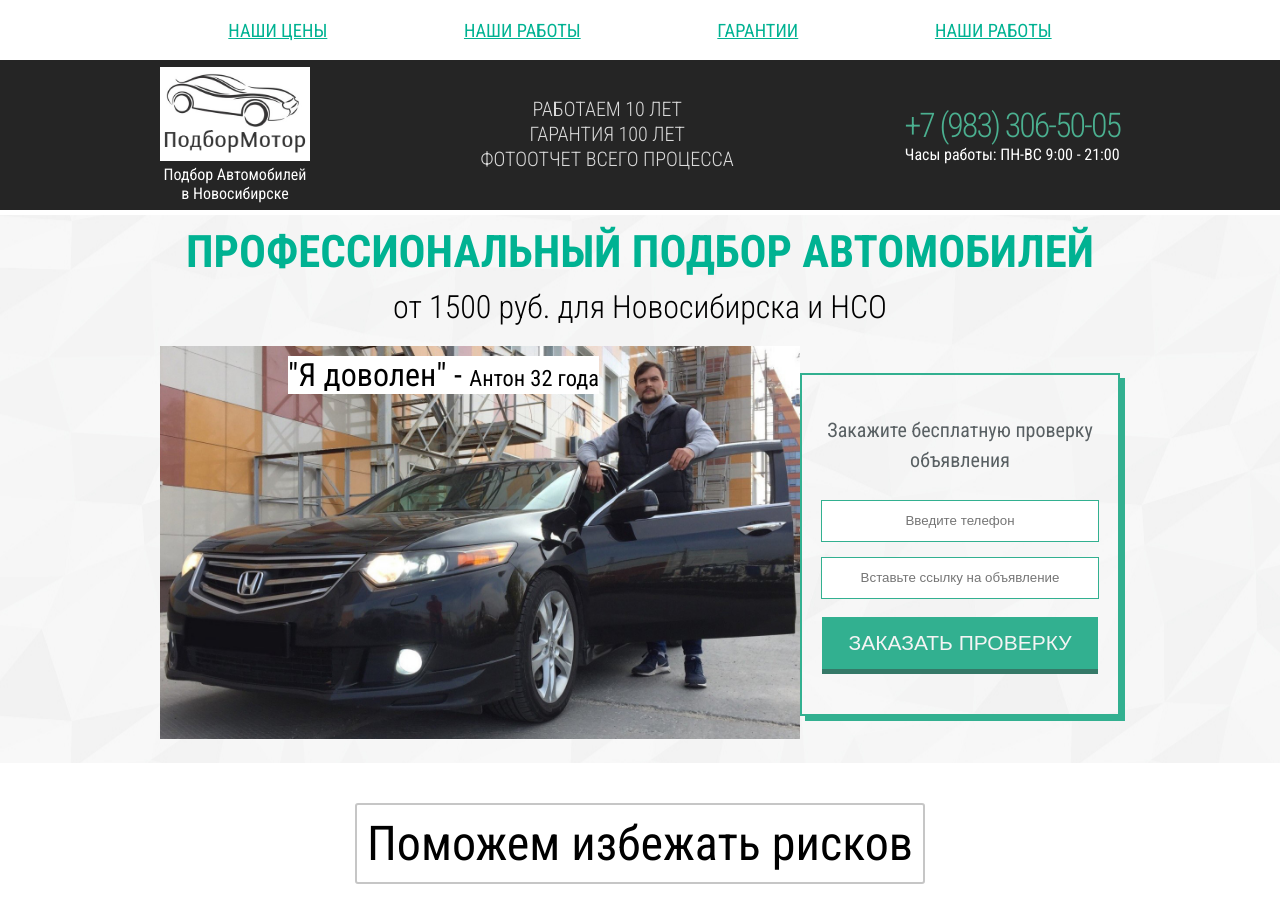
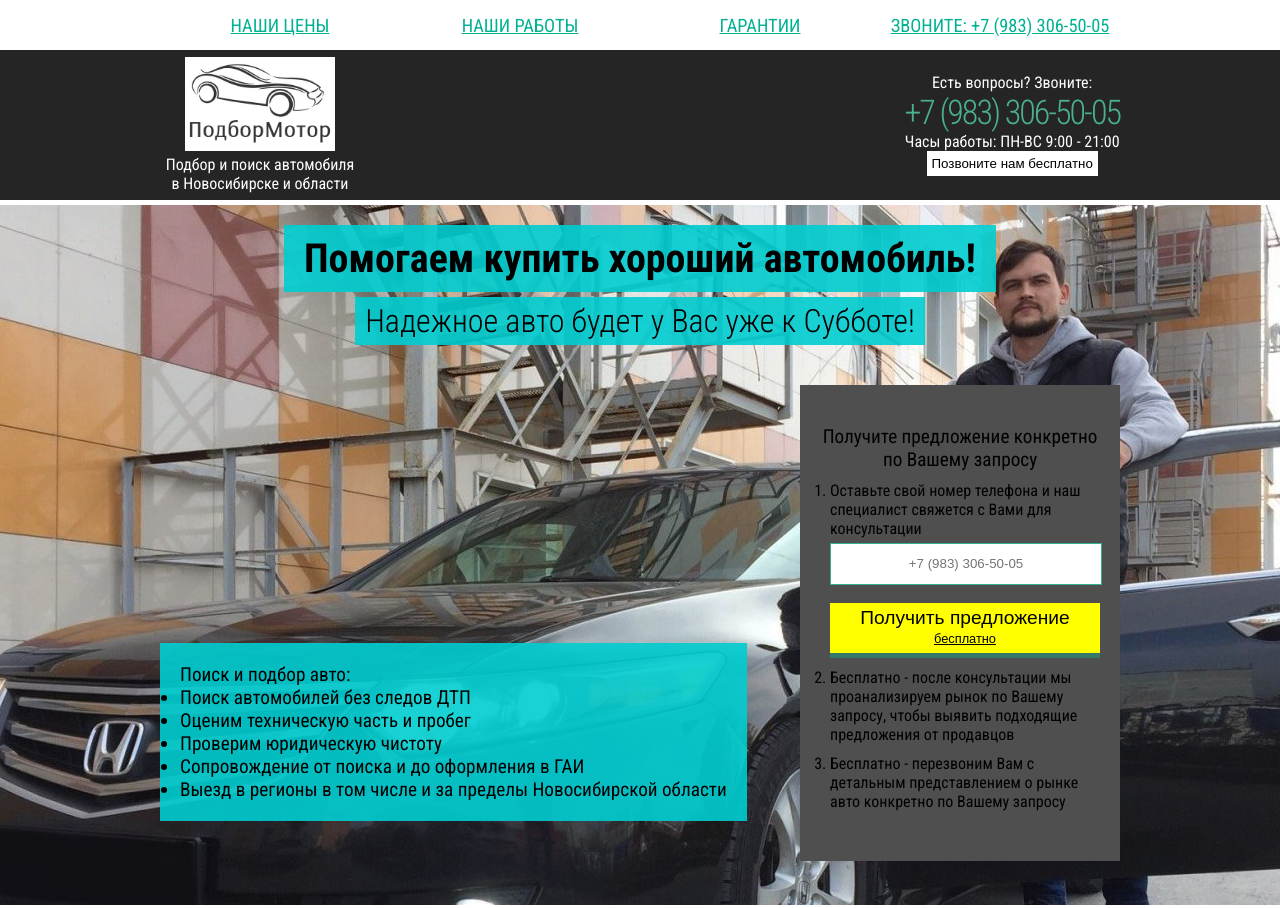
Before and after one commit to Danilyk/motornsk, a website: page app/index.html in a window 1280 px wide. Shown: the top 908 px of the page. Drawn offline with nearby package versions, Linux system fonts and the light colour scheme.

Commit message:
slide first

```diff
--- a/app/index.html
+++ b/app/index.html
@@ -17,6 +17,9 @@
 		     $('.close').click(function() {
 		        $('.price-item__hidden-more').fadeOut(1000);
     		});
+		var date = new Date().getDay();
+		var mas = ["Воскресенью!","Понедельнику!","Вторнику!","Среде!","Четвергу!","Пятнице!","Субботе!"];
+		document.getElementById('day-week').innerHTML = mas[date];
 });
 	</script>
 </head>
@@ -28,7 +31,7 @@
 				<li class="nav-list__item"><a class="nav-list__link" href="#">Наши цены</a></li>
 				<li class="nav-list__item"><a class="nav-list__link" href="#">Наши Работы</a></li>
 				<li class="nav-list__item"><a class="nav-list__link" href="#">Гарантии</a></li>
-				<li class="nav-list__item"><a class="nav-list__link" href="#">Наши работы</a></li>
+				<li class="nav-list__item"><a class="nav-list__link" href="tel: +7 (983) 306-50-05">Звоните: +7 (983) 306-50-05</a></li>
 			</ul>
 		</div>
 	</div>
@@ -40,16 +43,19 @@
 			<div class="b-logo">
 				<div class="b-logo__img">
 					<img src="img/logo.png" alt="">
-					<p class="b-logo__text">Подбор Автомобилей в Новосибирске</p>
+
 				</div>
+				<p class="b-logo__text">Подбор и поиск автомобиля в Новосибирске и области</p>
 			</div>
 			<div class="b-head-center">
-				<span>Работаем 10 лет<br>Гарантия 100 лет<br>фотоотчет всего процесса</span>
-
+				<!-- <span>Работаем 10 лет<br>Гарантия 100 лет<br>фотоотчет всего процесса</span> -->
 			</div>
 			<div class="b-contact">
+				<p>Есть вопросы? Звоните:</p>
 				<a class="b-contact__phone" href="tel:+7 (983) 306-50-05"> +7 (983) 306-50-05 </a>
 				<p>Часы работы: ПН-ВС 9:00 - 21:00</p>
+				<button class="b-contact__button">Позвоните нам бесплатно</button>
+				<!-- <div class="button"></div> -->
 			</div>
 		</div>
 	</div>
@@ -58,21 +64,35 @@
 
 
 	<section class="main container-full-width">
-		<div class="container container-column container-hcenter">
-			<h1 class="main__caption">Профессиональный подбор автомобилей </h1>
-			<p class="main__description">от 1500 руб. для Новосибирска и НСО</p>
-			<div class="main-content container-row container-vcenter">
-				<div class="main-content-img">
-					<img src="img/main.jpg" alt="">
-					<p class="abstract-text"> "Я доволен" - <span>Антон 32 года</span></p>
+		<div class="container container-column container-hcenter container-vcenter">
+				<h1 class="main__caption">Помогаем купить хороший автомобиль!</h1>
+				<p class="main__sub-caption">Надежное авто будет у Вас уже к <span id="day-week"></span></p>
+			<div class="main__content container-row ">
+					<div class="main__content-left container-row container-bottom">
+						<div class="main__content-description">
+							<p>Поиск и подбор авто:</p>
+							<ul>
+								<li>Поиск автомобилей без следов ДТП</li>
+								<li>Оценим техническую часть и пробег</li>
+								<li>Проверим юридическую чистоту</li>
+								<li>Сопровождение от поиска и до оформления в ГАИ</li>
+								<li>Выезд в регионы в том числе и за пределы Новосибирской области</li>
+							</ul>
+						</div>
 				</div>
-				<div class="main-content-form">
+				<div class="main__content-form">
 					<form class="call-back-form container-column container-hcenter container-vcenter" action="">
-						<p class="call-back-form__title">Закажите бесплатную проверку объявления</p>
-						<span class="call-back-form__description"></span>
-						<input class="call-back-form__phone" type="text" placeholder="Введите телефон"/>
-						<input class="call-back-form__link" type="text" placeholder="Вставьте ссылку на объявление"/>
-						<input class="call-back-form__button" type="submit" value="Заказать проверку"/>
+						<p class="call-back-form__title">Получите предложение конкретно по Вашему запросу</p>
+						<ol>
+							<li> Оставьте свой номер телефона и наш специалист свяжется с Вами для консультации
+								<input class="call-back-form__phone" type="text" placeholder="+7 (983) 306-50-05"/>
+								<button class="call-back-form__button"> Получить предложение <br>
+							<span>бесплатно</span></button>
+							</li>
+							<li>Бесплатно - после консультации мы проанализируем рынок по Вашему запросу, чтобы выявить подходящие предложения от продавцов</li>
+							<li>Бесплатно - перезвоним Вам с детальным представлением о рынке авто конкретно по Вашему запросу</li>
+						</ol>
+
 					</form>
 				</div>
 			</div>
--- a/app/sass/header.sass
+++ b/app/sass/header.sass
@@ -1,6 +1,5 @@
-
 .header
-	margin: 60px 0 0 0
+	margin-top: 50px
 	background-color: rgb(37,37,37)
 	height: 150px
 	.b-head-center
@@ -12,6 +11,7 @@
 		line-height: 25px
 //--------------------------------------- block header logo -------------------
 .b-logo
+	width: 200px
 	&__img
 		width: 150px
 		margin: 0 auto
@@ -30,3 +30,8 @@
 		letter-spacing: -2px
 		&:hover
 			text-decoration: underline
+	&__button
+		background: #fff
+		padding: 5px
+		border: none
+		border-radius: none
--- a/app/sass/main.sass
+++ b/app/sass/main.sass
@@ -287,3 +287,75 @@ img
 			border: none
 			cursor: pointer
 			margin: 10px 0 0 0
+
+
+
+
+
+.call-back-form
+	height: 100%
+	padding: 20px 20px
+	text-align: left
+	background: #4F4F4F
+	ol
+		margin-left: 10px
+		li
+			margin-bottom: 10px
+	&__title
+		text-align: center
+		margin-bottom: 10px
+		font-size: 1.2em
+		color: #000
+	&__phone, &__link
+		width: 100%
+		line-height: 3em
+		border: 1px solid #32b090
+		text-align: center
+		margin: 5px 0 10px
+	&__button
+		width: 100%
+		padding: 5px
+		margin: 8px 0 0 0
+		background: yellow
+		border: none
+		border-bottom: 5px solid #357968
+		cursor: pointer
+		// text-transform: uppercase
+		font-size: 1.2em
+		line-height: 1em
+		color: #000
+		span
+			font-size: 0.8rem
+			text-decoration: underline
+		&:hover
+			font-weight: 600
+.main
+	background: url(../img/main.jpg) center top no-repeat
+	height: 700px
+	margin-top: 5px
+	text-align: center
+	&__content
+		margin: 40px 0
+		&-left
+			flex: 2
+		&-form
+			flex: 1
+		&-description
+			padding: 20px
+			background-color: rgba(000,206,209,0.9)
+			text-align: left
+			// padding-left: 20px
+			font-size: 1.2em
+	&__caption
+		margin: 20px 0 5px
+		font-size: 2.5em
+		font-weight: 600
+		color: #000
+		background-color: rgba(000,206,209,0.9)
+		padding: 10px 20px
+	&__sub-caption
+		font-size: 2em
+		font-weight: 300
+		color: #000
+		background-color: rgba(000,206,209,0.9)
+		padding: 5px 10px
--- a/app/sass/mainslide.sass
+++ /dev/null
@@ -1,60 +0,0 @@
-.call-back-form
-	height: 100%
-	padding: 40px 20px
-	text-align: center
-	border: 2px solid #32b090
-	box-shadow: 5px 5px 0 0 #32b090
-	&__title
-		line-height: 1.5em
-		margin-bottom: 20px
-		font-size: 20px
-		color: #596063
-	&__description
-		font-size: 1.5em
-		color: #32b090
-		line-height: 17px
-	&__phone, &__link
-		width: 100%
-		line-height: 3em
-		// border-radius: 3px
-		border: 1px solid #32b090
-		text-align: center
-		margin: 5px 0 10px
-	&__button
-		width: 100%
-		line-height: 52px
-		margin: 8px 0 0 0
-		background: #32b090
-		border: none
-		border-bottom: 5px solid #357968
-		cursor: pointer
-		text-transform: uppercase
-		font-size: 21px
-		color: #f4f4f4
-.main
-	background: url(../img/bg1.jpg) center top no-repeat
-	margin-top: 5px
-	text-align: center
-	&-content
-		margin: 20px 0
-		&-img
-			flex: 2
-			position: relative
-			.abstract-text
-				position: absolute
-				top: 10px
-				left: 20%
-				background: #fff
-				font-size: 2em
-				span
-					font-size: 0.7em
-		&-form
-			flex: 1
-	&__caption
-		margin: 10px 0
-		font-size: 2.8em
-		text-transform: uppercase
-		color: $topLine-text-color
-	&__description
-		font-size: 2em
-		font-weight: 300
--- a/app/sass/topLine.sass
+++ b/app/sass/topLine.sass
@@ -4,12 +4,16 @@
 	z-index: 5
 	background: #fff
 .nav-list
-	height: 60px
+	height: 50px
 	&__item
+		flex: 1
 		list-style-type: none
 		text-transform: uppercase
+		text-align: center
 	&__link
 		color: $topLine-text-color
 		font-size: 1.15em
+		text-decoration: underline
 		&:hover
-			text-decoration: none
+			font-size: 1.2em
+			font-weight: 600
```
Also changed, not shown: app/css/style.min.css.
